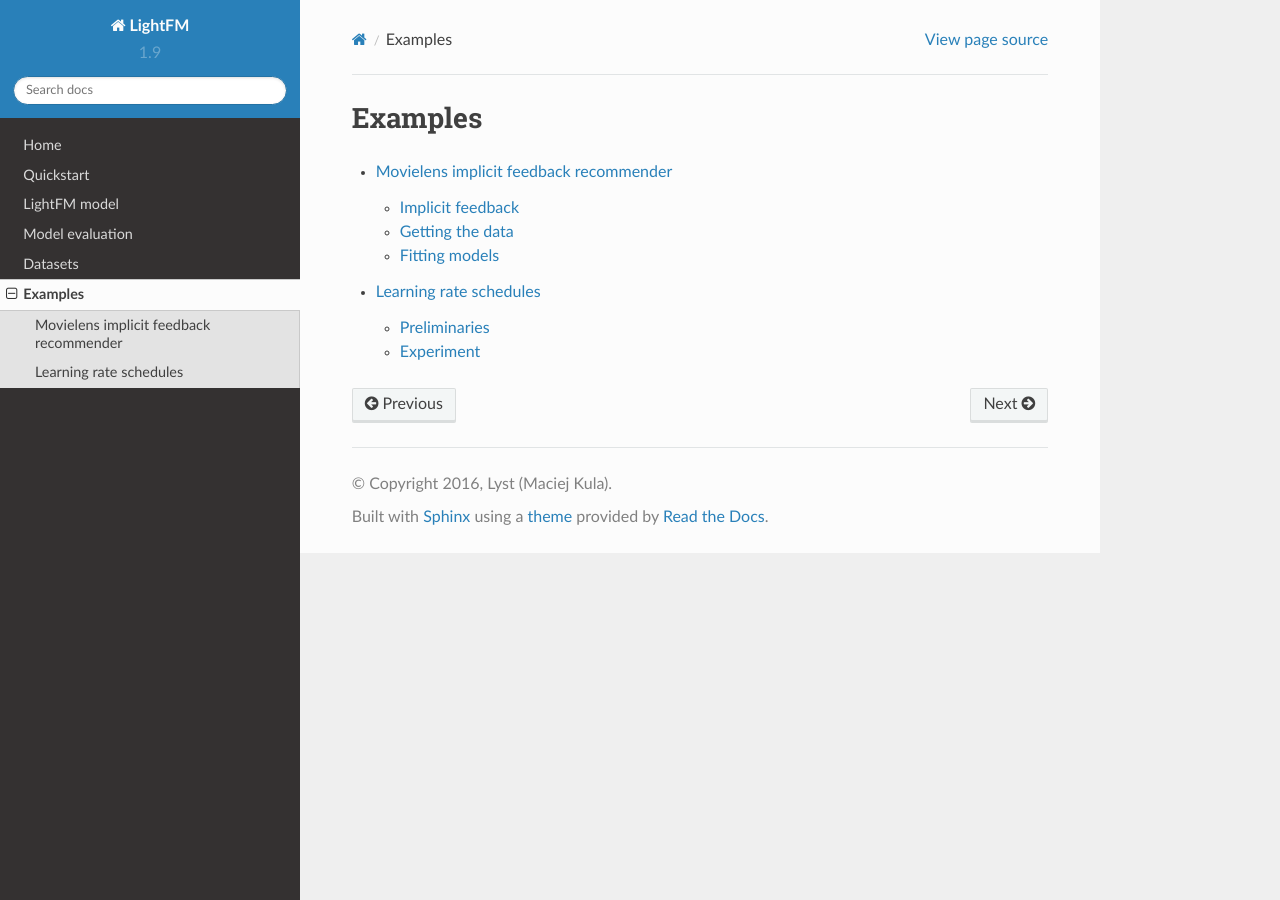
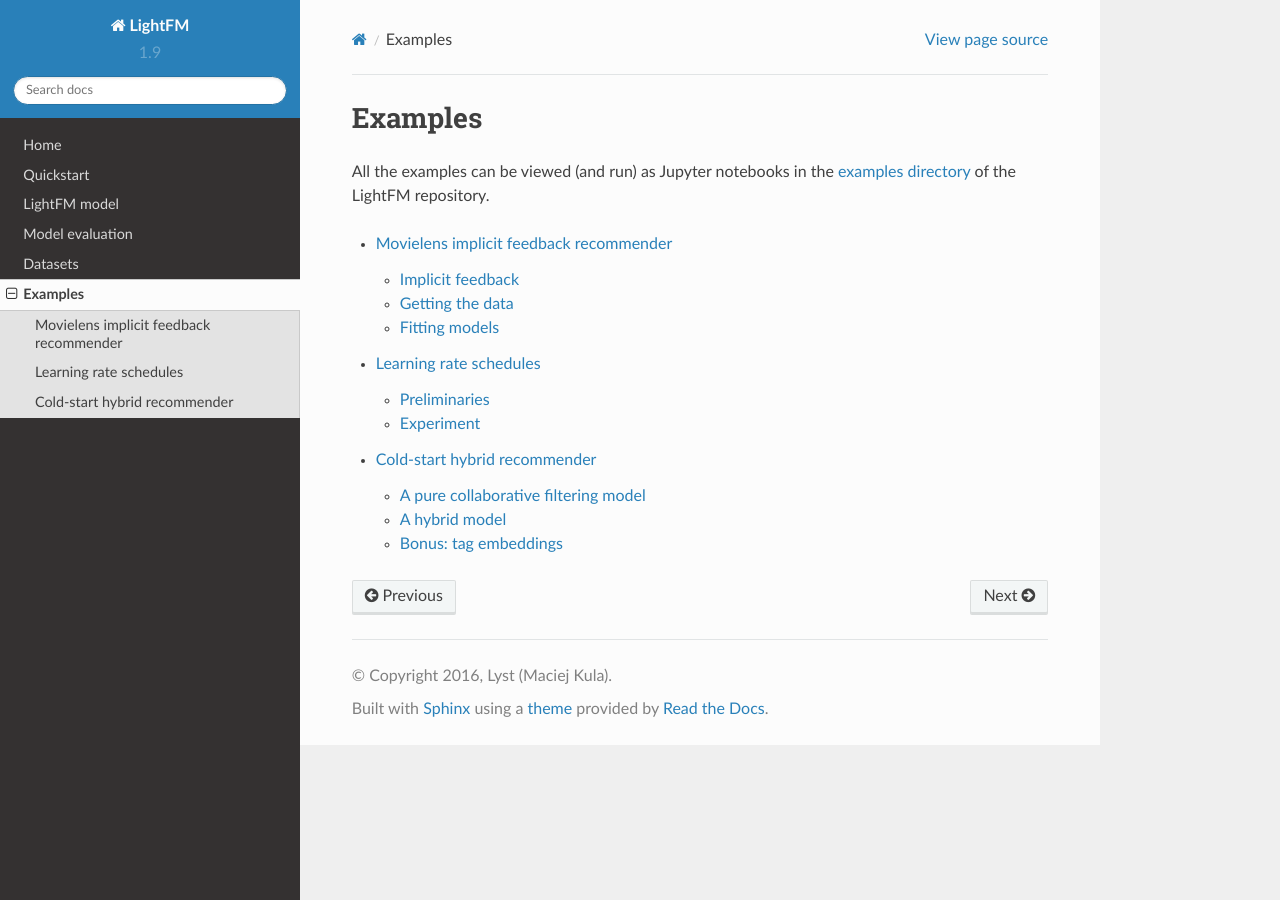
Before and after one commit to lyst/lightfm, a Sphinx documentation site: the page built from doc/examples.rst, in a window 1280 px wide. Built offline with Sphinx 7.4.7 and the Read the Docs theme 2.0.0, drawn with Linux system fonts in a browser that asks for light colours; some of the changed lines change nothing that is shown.

Commit message:
Add hybrid crossvalidated example.

```diff
--- a/doc/examples.rst
+++ b/doc/examples.rst
@@ -1,8 +1,11 @@
 Examples
 =========================
+
+All the examples can be viewed (and run) as Jupyter notebooks in the `examples directory <https://github.com/lyst/lightfm/tree/master/examples>`_ of the LightFM repository.
 
 .. toctree::
    :maxdepth: 2
 
    Movielens implicit feedback recommender <examples/movielens_implicit>
    Learning rate schedules <examples/learning_schedules>
+   Cold-start hybrid recommender <examples/hybrid_crossvalidated>
--- /dev/null
+++ b/doc/examples/hybrid_crossvalidated.rst
@@ -0,0 +1,264 @@
+
+Item cold-start: recommending StackExchange questions
+=====================================================
+
+In this example we'll use the StackExchange dataset to explore
+recommendations under item-cold start. Data dumps from the StackExchange
+network are available at https://archive.org/details/stackexchange, and
+we'll use one of them --- for stats.stackexchange.com --- here.
+
+The consists of users answering questions: in the user-item interaction
+matrix, each user is a row, and each question is a column. Based on
+which users answered which questions in the training set, we'll try to
+recommend new questions in the training set.
+
+Let's start by loading the data. We'll use the ``datasets`` module.
+
+.. code:: python
+
+    import numpy as np
+
+    from lightfm.datasets import fetch_stackexchange
+
+    data = fetch_stackexchange('crossvalidated',
+                               test_set_fraction=0.1,
+                               indicator_features=False,
+                               tag_features=True)
+
+    train = data['train']
+    test = data['test']
+
+Let's examine the data:
+
+.. code:: python
+
+    print('The dataset has %s users and %s items, '
+          'with %s interactions in the test and %s interactions in the training set.'
+          % (train.shape[0], train.shape[1], test.getnnz(), train.getnnz()))
+
+
+.. parsed-literal::
+
+    The dataset has 3221 users and 72360 items, with 4307 interactions in the test and 57830 interactions in the training set.
+
+
+The training and test set are divided chronologically: the test set
+contains the 10% of interactions that happened after the 90% in the
+training set. This means that many of the questions in the test set have
+no interactions. This is an accurate description of a questions
+answering system: it is most important to recommend questions that have
+not yet been answered to the expert users who can answer them.
+
+A pure collaborative filtering model
+------------------------------------
+
+This is clearly a cold-start scenario, and so we can expect a
+traditional collaborative filtering model to do very poorly. Let's check
+if that's the case:
+
+.. code:: python
+
+    # Import the model
+    from lightfm import LightFM
+
+    # Set the number of threads; you can increase this
+    # ify you have more physical cores available.
+    NUM_THREADS = 2
+    NUM_COMPONENTS = 30
+    NUM_EPOCHS = 3
+    ITEM_ALPHA = 1e-6
+
+    # Let's fit a WARP model: these generally have the best performance.
+    model = LightFM(loss='warp',
+                    item_alpha=ITEM_ALPHA,
+                   no_components=NUM_COMPONENTS)
+
+    # Run 3 epochs and time it.
+    %time model = model.fit(train, epochs=NUM_EPOCHS, num_threads=NUM_THREADS)
+
+
+.. parsed-literal::
+
+    CPU times: user 12.9 s, sys: 8 ms, total: 12.9 s
+    Wall time: 6.52 s
+
+
+As a means of sanity checking, let's calculate the model's AUC on the
+training set first. If it's reasonably high, we can be sure that the
+model is not doing anything stupid and is fitting the training data
+well.
+
+.. code:: python
+
+    # Import the evaluation routines
+    from lightfm.evaluation import auc_score
+
+    # Compute and print the AUC score
+    train_auc = auc_score(model, train, num_threads=NUM_THREADS).mean()
+    print('Collaborative filtering train AUC: %s' % train_auc)
+
+
+.. parsed-literal::
+
+    Collaborative filtering train AUC: 0.887519
+
+
+Fantastic, the model is fitting the training set well. But what about
+the test set?
+
+.. code:: python
+
+    # We pass in the train interactions to exclude them from predictions.
+    # This is to simulate a recommender system where we do not
+    # re-recommend things the user has already interacted with in the train
+    # set.
+    test_auc = auc_score(model, test, train_interactions=train, num_threads=NUM_THREADS).mean()
+    print('Collaborative filtering test AUC: %s' % test_auc)
+
+
+.. parsed-literal::
+
+    Collaborative filtering test AUC: 0.34728
+
+
+This is terrible: we do worse than random! This is not very surprising:
+as there is no training data for the majority of the test questions, the
+model cannot compute reasonable representations of the test set items.
+
+The fact that we score them lower than other items (AUC < 0.5) is due to
+estimated per-item biases, which can be confirmed by setting them to
+zero and re-evaluating the model.
+
+.. code:: python
+
+    # Set biases to zero
+    model.item_biases *= 0.0
+
+    test_auc = auc_score(model, test, train_interactions=train, num_threads=NUM_THREADS).mean()
+    print('Collaborative filtering test AUC: %s' % test_auc)
+
+
+.. parsed-literal::
+
+    Collaborative filtering test AUC: 0.496266
+
+
+A hybrid model
+--------------
+
+We can do much better by employing LightFM's hybrid model capabilities.
+The StackExchange data comes with content information in the form of
+tags users apply to their questions:
+
+.. code:: python
+
+    item_features = data['item_features']
+    tag_labels = data['item_feature_labels']
+
+    print('There are %s distinct tags, with values like %s.' % (item_features.shape[1], tag_labels[:3].tolist()))
+
+
+.. parsed-literal::
+
+    There are 1246 distinct tags, with values like [u'bayesian', u'prior', u'elicitation'].
+
+
+We can use these features (instead of an identity feature matrix like in
+a pure CF model) to estimate a model which will generalize better to
+unseen examples: it will simply use its representations of item features
+to infer representations of previously unseen questions.
+
+Let's go ahead and fit a model of this type.
+
+.. code:: python
+
+    # Define a new model instance
+    model = LightFM(loss='warp',
+                    item_alpha=ITEM_ALPHA,
+                    no_components=NUM_COMPONENTS)
+
+    # Fit the hybrid model. Note that this time, we pass
+    # in the item features matrix.
+    model = model.fit(train,
+                    item_features=item_features,
+                    epochs=NUM_EPOCHS,
+                    num_threads=NUM_THREADS)
+
+As before, let's sanity check the model on the training set.
+
+.. code:: python
+
+    # Don't forget the pass in the item features again!
+    train_auc = auc_score(model,
+                          train,
+                          item_features=item_features,
+                          num_threads=NUM_THREADS).mean()
+    print('Hybrid training set AUC: %s' % train_auc)
+
+
+.. parsed-literal::
+
+    Hybrid training set AUC: 0.86049
+
+
+Note that the training set AUC is lower than in a pure CF model. This is
+fine: by using a lower-rank item feature matrix, we have effectively
+regularized the model, giving it less freedom to fit the training data.
+
+Despite this the model does much better on the test set:
+
+.. code:: python
+
+    test_auc = auc_score(model,
+                        test,
+                        train_interactions=train,
+                        item_features=item_features,
+                        num_threads=NUM_THREADS).mean()
+    print('Hybrid test set AUC: %s' % test_auc)
+
+
+.. parsed-literal::
+
+    Hybrid test set AUC: 0.703039
+
+
+This is as expected: because items in the test set share tags with items
+in the training set, we can provide better test set recommendations by
+using the tag representations learned from training.
+
+Bonus: tag embeddings
+---------------------
+
+One of the nice properties of the hybrid model is that the estimated tag
+embeddings capture semantic characteristics of the tags. Like the
+word2vec model, we can use this property to explore semantic tag
+similarity:
+
+.. code:: python
+
+    def get_similar_tags(model, tag_id):
+        # Define similarity as the cosine of the angle
+        # between the tag latent vectors
+
+        # Normalize the vectors to unit length
+        tag_embeddings = (model.item_embeddings.T
+                          / np.linalg.norm(model.item_embeddings, axis=1)).T
+
+        query_embedding = tag_embeddings[tag_id]
+        similarity = np.dot(tag_embeddings, query_embedding)
+        most_similar = np.argsort(-similarity)[1:4]
+
+        return most_similar
+
+
+    for tag in (u'bayesian', u'regression', u'survival'):
+        tag_id = tag_labels.tolist().index(tag)
+        print('Most similar tags for %s: %s' % (tag_labels[tag_id],
+                                                tag_labels[get_similar_tags(model, tag_id)]))
+
+
+.. parsed-literal::
+
+    Most similar tags for bayesian: [u'posterior' u'mcmc' u'bayes']
+    Most similar tags for regression: [u'multicollinearity' u'stepwise-regression' u'multiple-regression']
+    Most similar tags for survival: [u'cox-model' u'kaplan-meier' u'odds-ratio']
```
Also changed, not shown: 3 other files.
